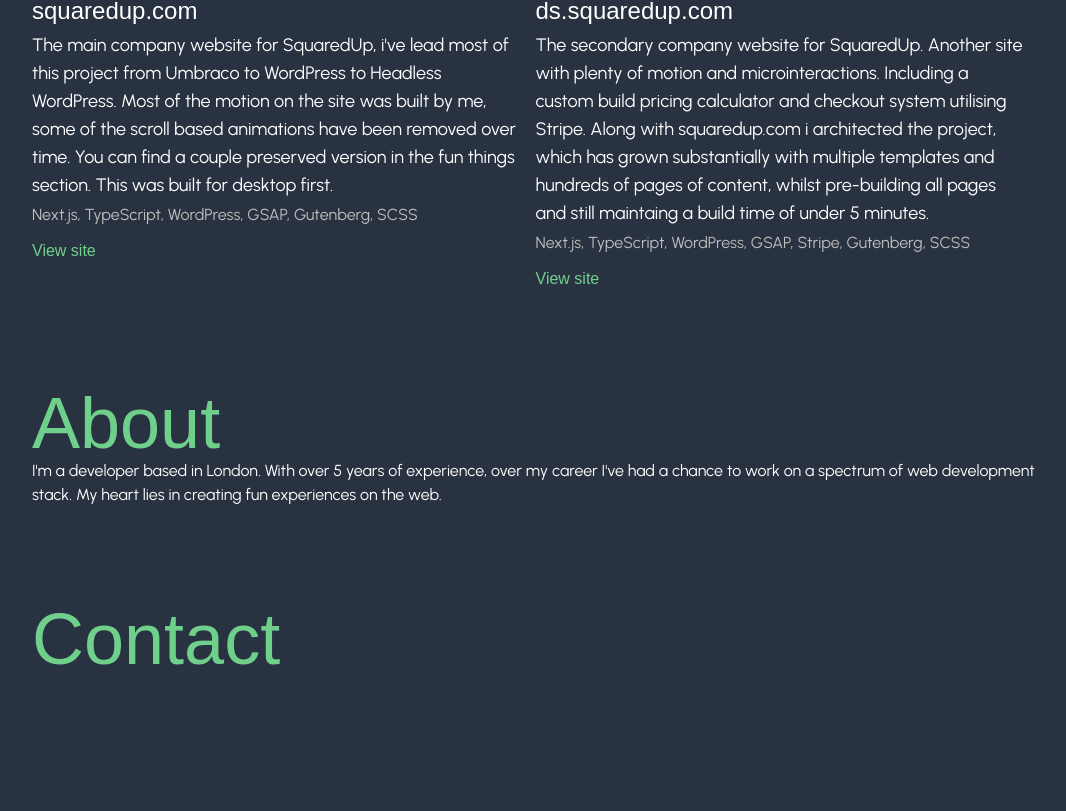
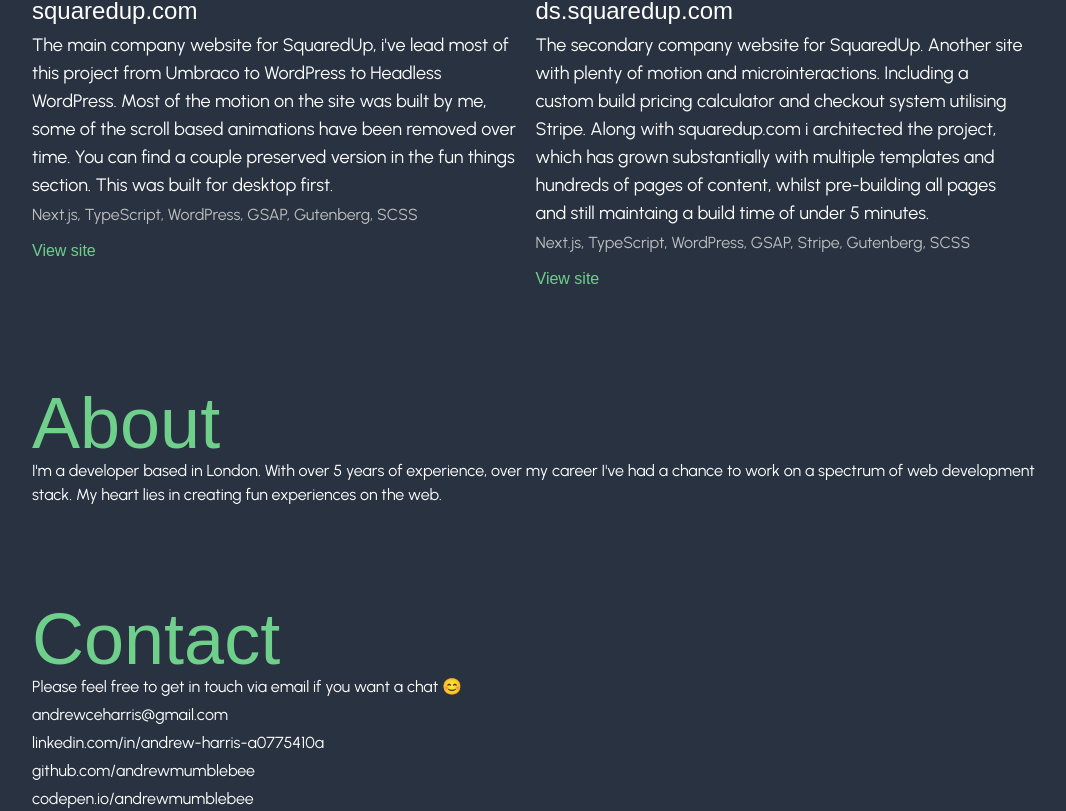
Before and after one commit to andrewmumblebee/dev-portfolio, a Next.js app: page / in a window 1280 px wide. Shown: the part 3142-3953 px from the top of the page, without its empty margins (96-1162 px from the left). Before the commit the page ends 3821 px from the top, so only its background shows below. Built offline with nearby package versions, Linux system fonts and the light colour scheme; a web font is replaced by a local one.

Commit message:
feat: add contact links

```diff
--- a/components/Contact.tsx
+++ b/components/Contact.tsx
@@ -1,7 +1,49 @@
+function ContactLink({
+  href,
+  label,
+  icon,
+}: {
+  label: string
+  href: string
+  icon?: string
+}) {
+  return (
+    <a href={href} className="block mt-1">
+      {label}
+    </a>
+  )
+}
 export default function Contact() {
   return (
     <section id="contact" className="mt-24">
       <h2>Contact</h2>
+      <p>Please feel free to get in touch via email if you want a chat 😊</p>
+      <ul>
+        <li>
+          <ContactLink
+            href="mailto:andrewceharris@gmail.com"
+            label="andrewceharris@gmail.com"
+          />
+        </li>
+        <li>
+          <ContactLink
+            href="https://linkedin.com/in/andrew-harris-a0775410a"
+            label="linkedin.com/in/andrew-harris-a0775410a"
+          />
+        </li>
+        <li>
+          <ContactLink
+            href="https://github.com/andrewmumblebee"
+            label="github.com/andrewmumblebee"
+          />
+        </li>
+        <li>
+          <ContactLink
+            href="https://codepen.io/andrewmumblebee"
+            label="codepen.io/andrewmumblebee"
+          />
+        </li>
+      </ul>
     </section>
   )
 }
```
